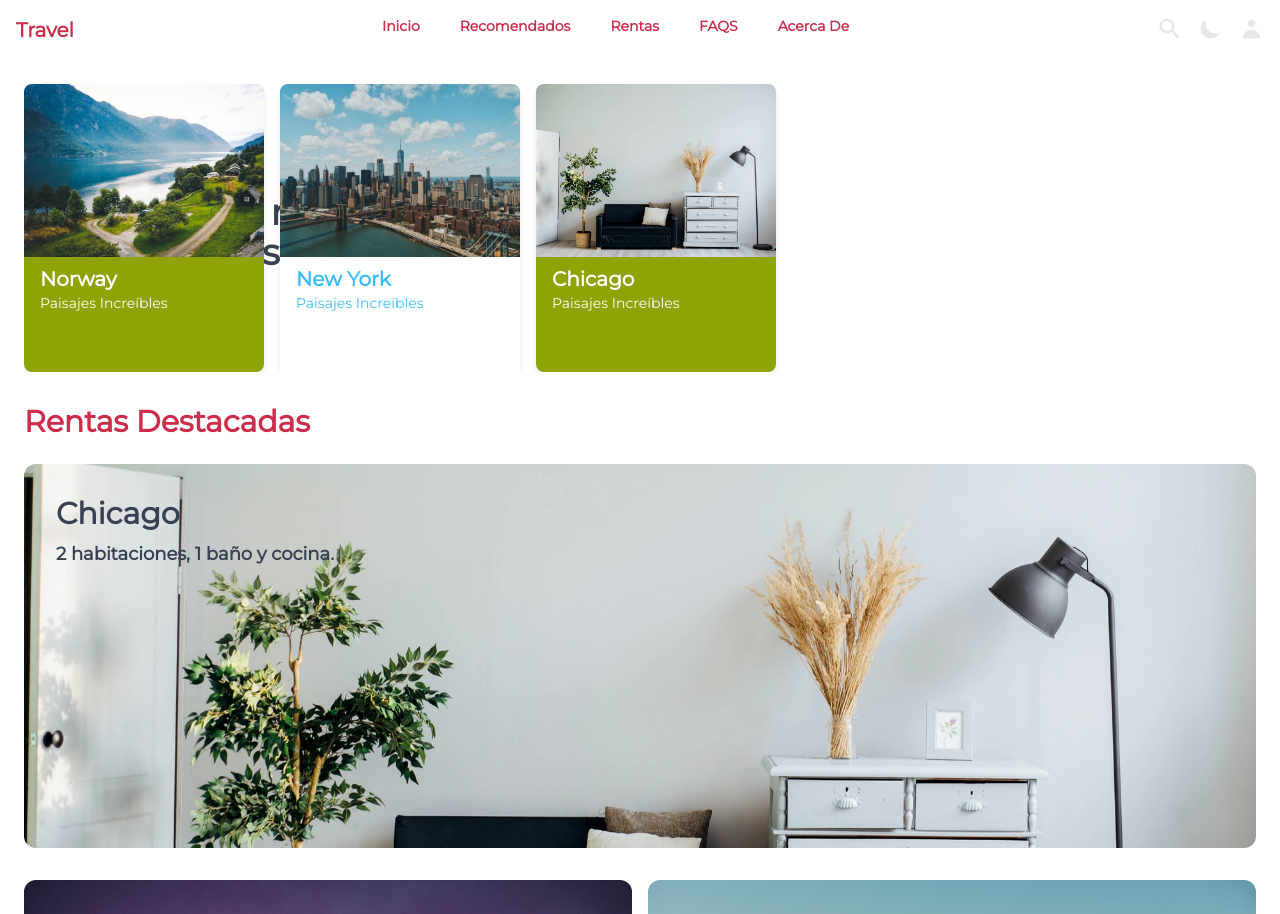
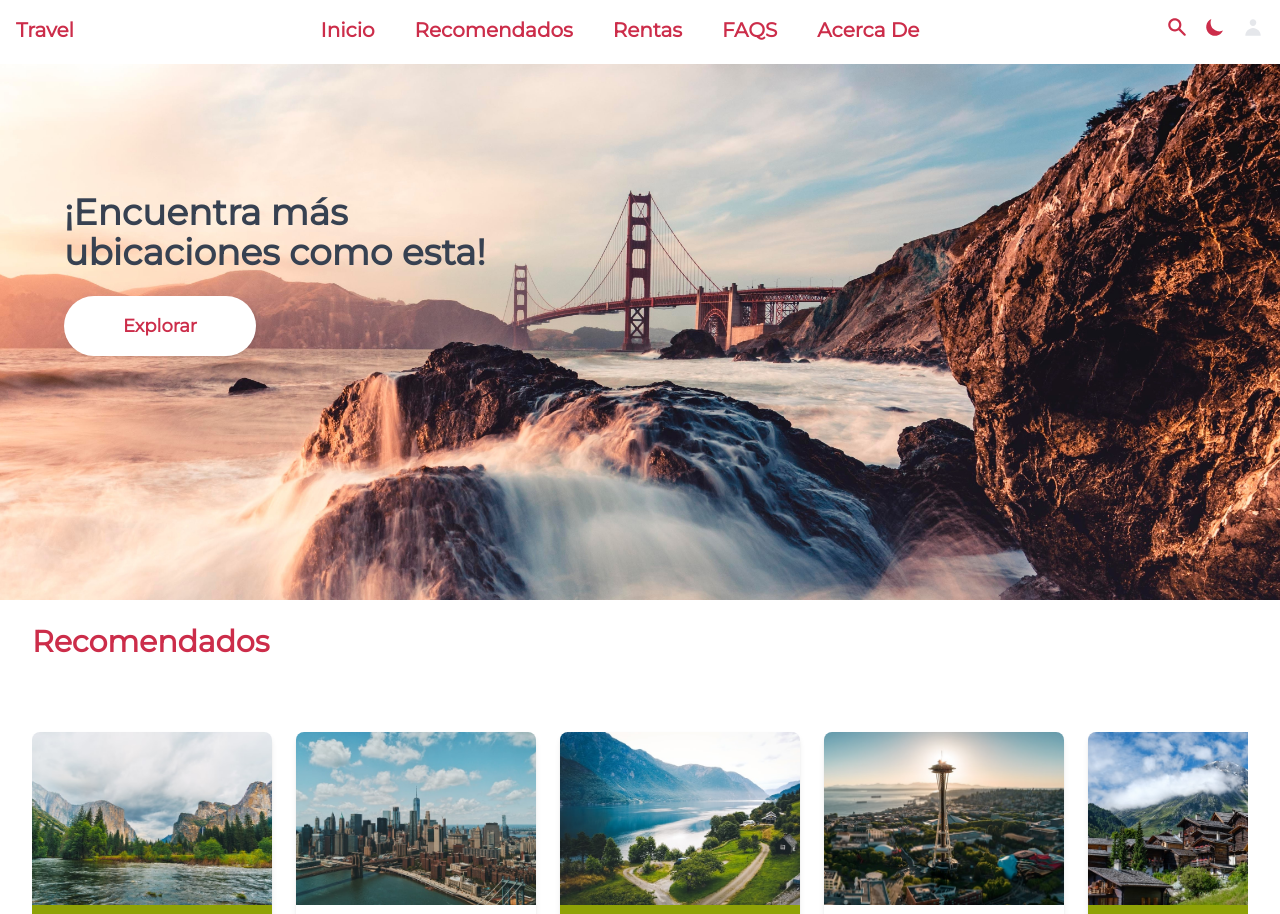
Before and after one commit to carlos-angel/travel, a React (Vite) app: page / in a window 1280 px wide. Shown: the top 914 px of the page. Built offline with nearby package versions, Linux system fonts and the light colour scheme.

Commit message:
refactor: agregar más TravelCards y ordenar tags del Home

```diff
--- a/index.html
+++ b/index.html
@@ -10,7 +10,7 @@
     <title>Vite App</title>
   </head>
   <body class="font-Montserrat">
-    <div id="root"></div>
+    <div id="root" class="w-auto h-screen"></div>
     <script type="module" src="/src/main.jsx"></script>
   </body>
 </html>
--- /dev/null
+++ b/src/content/travels.js
@@ -0,0 +1,42 @@
+export default [
+  {
+    title: 'Yosemite',
+    description: 'Un respiro del mundo',
+    bg: 'bg-yosemite',
+  },
+  {
+    title: 'New York',
+    description: 'Gran ciudad, explora ahora!',
+    bg: 'bg-new_york',
+  },
+  {
+    title: 'Norway',
+    description: 'Conoce nuevos lugares',
+    bg: 'bg-norway',
+  },
+  {
+    title: 'Seattle',
+    description: 'Una ciudad para disfrutar al máximo',
+    bg: 'bg-seattle',
+  },
+  {
+    title: 'Switzerland',
+    description: 'El mejor chocolate caliente que probarás',
+    bg: 'bg-switzerland',
+  },
+  {
+    title: 'Sydney',
+    description: 'Conoce la famosísima Opera',
+    bg: 'bg-sydney',
+  },
+  {
+    title: 'Edinburgh',
+    description: 'Castillos y tiempos medievales',
+    bg: 'bg-europe',
+  },
+  {
+    title: 'Iceland',
+    description: 'Espectaculares paisajes con volcanes, géiseres, termas y campos de lava.',
+    bg: 'bg-iceland',
+  },
+];
--- a/src/screens/Home.jsx
+++ b/src/screens/Home.jsx
@@ -5,101 +5,83 @@ import { FrequentQuestions } from '../components/FrequentQuestions';
 import { Navbar } from '../components/Navbar';
 import { TabBar } from '../components/TabBar';
 import { HomeIcon, MoonIcon, SearchIcon, HeartIcon, UserIcon } from '../components/icons';
-
+import travels from '../content/travels';
 export const Home = () => {
   return (
     <>
       <Navbar>
         <Navbar.Logo>
-          <p className='text-xl font-black text-primary'>Travel</p>
+          <p className='font-black text-primary'>Travel</p>
         </Navbar.Logo>
         <Navbar.Links>
-          <a className='text-sm font-bold text-primary hover:underline' href='#home'>
+          <a className='font-bold text-primary hover:underline' href='#home'>
             Inicio
           </a>
-          <a className='text-sm font-bold text-primary hover:underline' href='#home'>
+          <a className='font-bold text-primary hover:underline' href='#home'>
             Recomendados
           </a>
-          <a className='text-sm font-bold text-primary hover:underline' href='#home'>
+          <a className='font-bold text-primary hover:underline' href='#home'>
             Rentas
           </a>
-          <a className='text-sm font-bold text-primary hover:underline' href='#home'>
+          <a className='font-bold text-primary hover:underline' href='#home'>
             FAQS
           </a>
-          <a className='text-sm font-bold text-primary hover:underline' href='#home'>
+          <a className='font-bold text-primary hover:underline' href='#home'>
             Acerca De
           </a>
         </Navbar.Links>
         <Navbar.BoxIcons>
-          <SearchIcon width={25} height={25} className='text-gray-200 fill-current' />
-          <MoonIcon width={25} height={25} className='text-gray-200 fill-current' />
-          <UserIcon width={25} height={25} className='text-gray-200 fill-current' />
+          <SearchIcon width={22} height={22} className='fill-current text-primary' />
+          <MoonIcon width={22} height={22} className='fill-current text-primary' />
+          <UserIcon width={22} height={22} className='text-gray-200 fill-current' />
         </Navbar.BoxIcons>
       </Navbar>
-
-      <main className='flex flex-col w-full h-auto'>
       <Hero>
         <Hero.Search name='search' placeholder='San Francisco' />
         <Hero.Paragraph content='¡Encuentra más ubicaciones como esta!' />
         <Hero.ButtonExplore title='Explorar' />
       </Hero>
 
+      <div class='w-full h-auto lg:px-2'>
         <section id='recomendados' className='p-6'>
           <p className='text-3xl font-semibold text-primary'>Recomendados</p>
-          <div className='flex items-center w-auto mt-6 space-x-4 overflow-x-auto overflow-y-hidden h-72 overscroll-x-contain'>
-            <TravelCard>
-              <TravelCard.HeaderImage backgroundImage='bg-norway' />
-              <TravelCard.Body>
-                <TravelCard.Title title='Norway' />
-                <TravelCard.Description description='Paisajes Increíbles' />
+          <div className='flex items-center w-auto mt-6 space-x-4 overflow-x-auto h-96 overscroll-x-contain lg:space-x-6 scrollbar'>
+            {travels.map(({ title, description, bg }, index) => {
+              const isCardImpar = (index +1) % 2 === 0;
+              return (
+                <TravelCard key={index}>
+                  <TravelCard.HeaderImage backgroundImage={bg} />
+                  <TravelCard.Body className={isCardImpar ? 'bg-white' : null}>
+                    <TravelCard.Title title={title} className={isCardImpar ? 'pt-2 text-xl font-bold text-sky-400' : null} />
+                    <TravelCard.Description description={description} className={isCardImpar ? 'text-sm text-sky-400' : null} />
                   </TravelCard.Body>
                 </TravelCard>
-
-            <TravelCard>
-              <TravelCard.HeaderImage backgroundImage='bg-new_york' />
-              <TravelCard.Body className='bg-white'>
-                <TravelCard.Title
-                  title='New York'
-                  className='pt-2 text-xl font-bold text-sky-400'
-                />
-                <TravelCard.Description
-                  description='Paisajes Increíbles'
-                  className='text-sm text-sky-400'
-                />
-              </TravelCard.Body>
-            </TravelCard>
-
-            <TravelCard>
-              <TravelCard.HeaderImage backgroundImage='bg-chicago' />
-              <TravelCard.Body>
-                <TravelCard.Title title='Chicago' />
-                <TravelCard.Description description='Paisajes Increíbles' />
-              </TravelCard.Body>
-            </TravelCard>
+              );
+            })}
           </div>
         </section>
 
-        <section id='rentas_destacadas' className='w-full h-auto px-6 pb-6 lg:px-6'>
-          <p className='pb-6 mt-2 text-3xl font-semibold text-primary'>Rentas Destacadas</p>
+        <section id='rentas_destacadas' className='h-full px-6 lg:px-14'>
+          <p className='pb-6 text-3xl font-semibold text-primary'>Rentas Destacadas</p>
           <div className='flex flex-col items-center justify-center w-full h-full'>
-            <TravelCard className='w-full mb-8 bg-cover h-96 bg-chicago rounded-xl lg:bg-center'>
+            <TravelCard className='w-full mb-8 bg-cover h-96 bg-chicago rounded-2xl lg:flex-none lg:bg-center'>
               <TravelCard.Title title='Chicago' className='cardTitle lg:text-gray-700' />
               <TravelCard.Description
                 description='2 habitaciones, 1 baño y cocina.'
-                className='pl-8 mr-24 text-sm font-extrabold text-white lg:text-lg lg:font-semibold lg:text-gray-700'
+                className='pl-8 mr-24 text-base font-extrabold text-white lg:text-lg lg:font-semibold lg:text-gray-700'
               />
             </TravelCard>
 
-            <div className='lg:flex lg:h-full lg:w-full lg:space-x-4'>
-              <TravelCard className='w-full mb-8 bg-cover h-96 bg-LA rounded-xl lg:h-auto'>
+            <div className='lg:flex lg:h-1/3 lg:w-full lg:flex-none'>
+              <TravelCard className='w-full mb-8 bg-cover h-96 bg-LA rounded-2xl lg:w-3/5 lg:h-auto'>
                 <TravelCard.Title title='Los Angeles' className='cardTitle' />
                 <TravelCard.Description
                   description='2 habitaciones, 1 baño y cocina.'
-                  className='pl-8 mr-24 text-sm font-extrabold text-white lg:text-lg lg:font-semibold'
+                  className='pl-8 mr-24 text-base font-extrabold text-white lg:text-lg lg:font-semibold'
                 />
               </TravelCard>
 
-              <div className='w-full h-full'>
+              <div className='lg:flex lg:flex-col lg:w-full lg:pl-8'>
                 <TravelCard className='w-full mb-8 bg-cover h-96 bg-miami rounded-xl'>
                   <TravelCard.Title title='Miami' className='cardTitle' />
                   <TravelCard.Description
@@ -157,6 +139,7 @@ export const Home = () => {
             <Footer.About.Info className='text-sm text-gray-300' paragraph='Travel, Inc.' />
           </Footer.About>
         </Footer>
+      </div>
 
       <TabBar>
         <TabBar.Link href='#home'>
@@ -179,7 +162,6 @@ export const Home = () => {
           <MoonIcon width={30} height={30} className='text-gray-200 fill-current' />
         </TabBar.Link>
       </TabBar>
-      </main>
     </>
   );
 };
```
Lines whose indentation alone changed are shown as unchanged.
